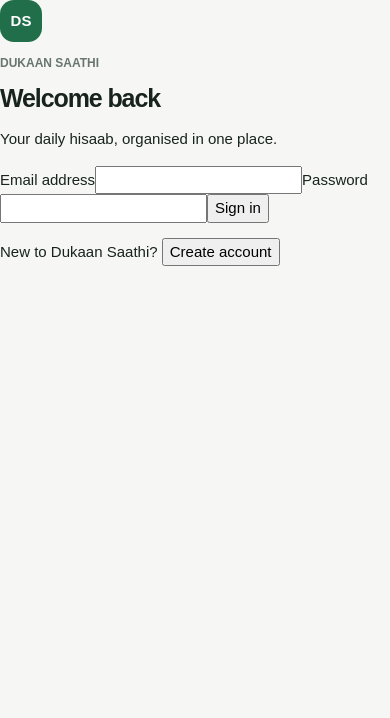
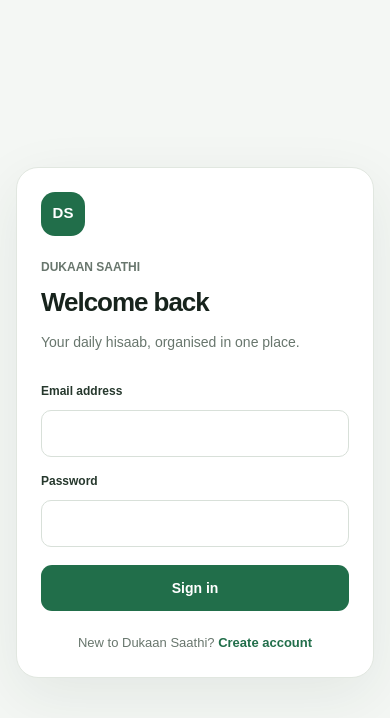
Before and after one commit to nitinshendgeai/dukansaathi, a Next.js app: page /login in a window 390 px wide. Shown: the top 718 px of the page. Built offline with nearby package versions, Linux system fonts and the light colour scheme.

Commit message:
style: add responsive auth and transaction screens

```diff
--- a/src/app/globals.css
+++ b/src/app/globals.css
@@ -134,3 +134,111 @@
   .metric-value { font-size: 27px; }
   .quick-actions { gap: 14px; }
 }
+
+/* Auth and transaction workflow */
+.auth-page {
+  min-height: 100dvh;
+  display: grid;
+  place-items: center;
+  padding: 24px 16px;
+  background: #f4f7f4;
+}
+.auth-card {
+  width: min(100%, 440px);
+  padding: clamp(24px, 5vw, 38px);
+  border: 1px solid var(--border);
+  border-radius: 22px;
+  background: #fff;
+  box-shadow: 0 18px 60px rgba(23, 55, 38, .08);
+}
+.brand-mark {
+  display: inline-grid;
+  place-items: center;
+  width: 44px;
+  height: 44px;
+  border-radius: 14px;
+  background: var(--brand);
+  color: #fff;
+  font-size: 15px;
+  font-weight: 900;
+  text-decoration: none;
+}
+.auth-card .eyebrow { margin-top: 22px; }
+.auth-card h1 { margin: 8px 0 10px; font-size: clamp(26px, 6vw, 34px); letter-spacing: -.04em; line-height: 1.12; }
+.auth-copy, .muted-copy { color: var(--muted); font-size: 14px; line-height: 1.6; }
+.auth-form, .transaction-form { display: grid; gap: 10px; margin-top: 24px; }
+.auth-form label, .transaction-form label { margin-top: 5px; color: #26382d; font-size: 12px; font-weight: 750; }
+.auth-form input, .auth-form select, .transaction-form input, .transaction-form select, .transaction-form textarea {
+  width: 100%;
+  min-width: 0;
+  border: 1px solid #d8e0d9;
+  border-radius: 10px;
+  padding: 12px 13px;
+  background: #fff;
+  color: var(--text);
+  font: inherit;
+  font-size: 14px;
+  outline: none;
+}
+.auth-form input:focus, .auth-form select:focus, .transaction-form input:focus, .transaction-form select:focus, .transaction-form textarea:focus {
+  border-color: var(--brand);
+  box-shadow: 0 0 0 3px rgba(33, 110, 74, .12);
+}
+.primary-button {
+  display: inline-flex;
+  align-items: center;
+  justify-content: center;
+  gap: 8px;
+  width: 100%;
+  min-height: 46px;
+  margin-top: 8px;
+  padding: 12px 16px;
+  border: 0;
+  border-radius: 11px;
+  background: var(--brand);
+  color: #fff;
+  font: inherit;
+  font-size: 14px;
+  font-weight: 800;
+  cursor: pointer;
+}
+.primary-button:disabled { opacity: .6; cursor: not-allowed; }
+.auth-switch { margin: 22px 0 0; color: var(--muted); font-size: 13px; text-align: center; }
+.auth-switch button { padding: 0; border: 0; background: none; color: var(--brand); font: inherit; font-weight: 800; cursor: pointer; }
+.form-error { margin: 4px 0; color: var(--danger); font-size: 12px; line-height: 1.5; }
+.form-success { margin: 4px 0; color: var(--brand); font-size: 12px; line-height: 1.5; }
+.transactions-page { width: min(1200px, 100%); min-height: 100dvh; margin: 0 auto; padding: 22px 16px 50px; }
+.transactions-header { margin-bottom: 24px; }
+.back-link { display: inline-flex; align-items: center; gap: 7px; margin-bottom: 24px; color: var(--brand); font-size: 13px; font-weight: 750; text-decoration: none; }
+.transactions-header h1 { margin: 6px 0; font-size: clamp(28px, 5vw, 36px); letter-spacing: -.04em; }
+.transactions-header .muted-copy { margin: 0; }
+.transactions-grid { display: grid; gap: 16px; align-items: start; }
+.panel { min-width: 0; border: 1px solid var(--border); border-radius: 16px; background: #fff; box-shadow: 0 8px 28px rgba(23, 55, 38, .035); }
+.panel-heading { display: flex; align-items: center; justify-content: space-between; gap: 12px; padding: 20px 20px 16px; border-bottom: 1px solid #edf0ec; }
+.panel-heading .eyebrow { margin: 0 0 5px; }
+.panel-heading h2 { margin: 0; font-size: 18px; letter-spacing: -.02em; }
+.transaction-form { padding: 0 20px 20px; }
+.field-hint { margin: -4px 0 4px; color: var(--muted); font-size: 11px; line-height: 1.5; }
+.notice { display: flex; align-items: flex-start; gap: 8px; padding: 11px 12px; border-radius: 10px; font-size: 12px; line-height: 1.5; }
+.notice svg { flex: 0 0 auto; margin-top: 1px; }
+.notice-error { background: #fff1f0; color: #9d302a; }
+.notice-success { background: #eaf6ef; color: #216e4a; }
+.count-pill { display: inline-grid; min-width: 28px; height: 28px; place-items: center; border-radius: 999px; background: #edf5ef; color: var(--brand); font-size: 12px; font-weight: 800; }
+.empty-state { padding: 22px 20px; color: var(--muted); font-size: 13px; line-height: 1.6; }
+.transaction-list { padding: 0 20px; }
+.transaction-row { display: flex; justify-content: space-between; gap: 14px; padding: 15px 0; border-bottom: 1px solid #edf0ec; }
+.transaction-row:last-child { border-bottom: 0; }
+.transaction-row-main { display: grid; gap: 5px; min-width: 0; }
+.transaction-row-main strong { color: var(--text); font-size: 13px; text-transform: capitalize; }
+.transaction-row-main span, .transaction-row-main small { color: var(--muted); font-size: 11px; line-height: 1.45; overflow-wrap: anywhere; }
+.transaction-row-amount { flex: 0 0 auto; text-align: right; font-size: 13px; font-weight: 850; }
+.transaction-row-amount small { display: block; margin-top: 5px; color: var(--muted); font-size: 10px; font-weight: 600; text-transform: capitalize; }
+.transactions-footnote { margin: 18px 0 0; color: var(--muted); font-size: 11px; line-height: 1.6; }
+.spin { animation: spin .8s linear infinite; }
+@keyframes spin { to { transform: rotate(360deg); } }
+
+@media (min-width: 850px) {
+  .transactions-page { padding: 38px 28px 60px; }
+  .transactions-grid { grid-template-columns: minmax(320px, .8fr) minmax(0, 1.2fr); gap: 20px; }
+  .transaction-list-panel { position: sticky; top: 20px; }
+}
```
